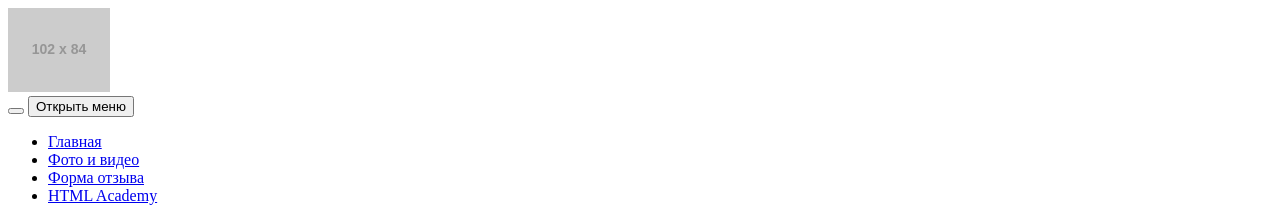
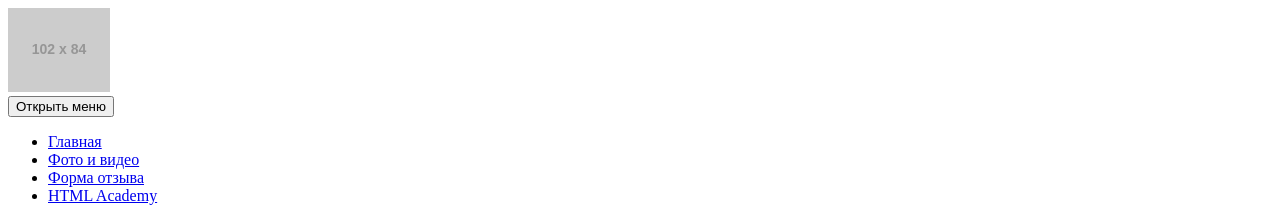
Before and after one commit to TIBET7/1421569-sedona-20, a website: page source/form.html in a window 1280 px wide. Shown: the top 207 px of the page. Drawn offline with Linux system fonts and the light colour scheme; placeholder pictures from the web are drawn by us.

Commit message:
delete close nav button

```diff
--- a/source/form.html
+++ b/source/form.html
@@ -12,7 +12,6 @@
         <img src="https://via.placeholder.com/102x84" width="102" height="84" alt="Логотип &quot;Седона&quot;">
       </a>
       <nav class="main-nav">
-        <button class="main-nav__close close-button" type="button" aria-label="Закрыть окно"></button>
         <button class="main-nav__toogle" type="button">
           <span class="visually hidden">Открыть меню</span>
         </button>
```
Also changed, not shown: source/index.html (+0 -1 lines), source/photo.html (+0 -1 lines).
